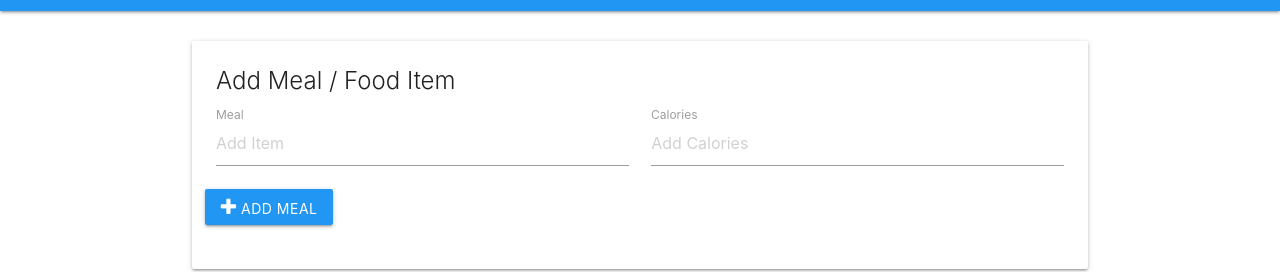
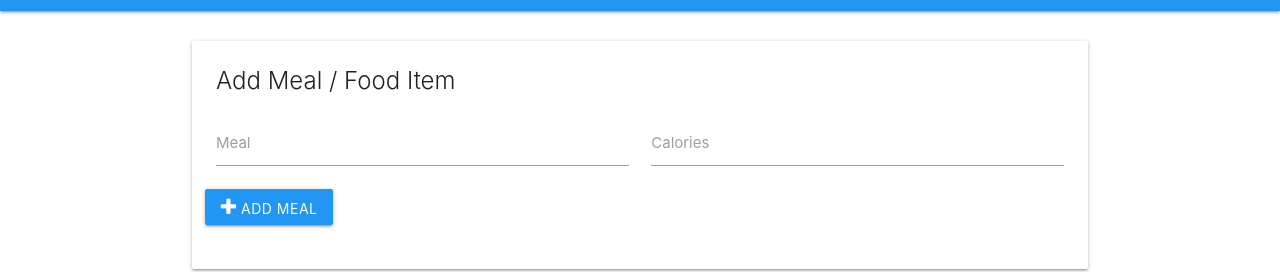
Before and after one commit to LaurenWebDev/Food-Diary, a plain HTML site: page index.html in a window 1280 px wide. Shown: the part 53-325 px from the top of the page. Drawn offline with nearby package versions, Linux system fonts and the light colour scheme.

Commit message:
test input

```diff
--- a/index.html
+++ b/index.html
@@ -28,13 +28,15 @@
         <form class="col">
           <div class="row">
             <div class="input-field col s6">
-              <input type="text" placeholder="Add Item" id="item-name">
+              <input type="text" id="item-name">
               <label for="item-name">Meal</label>
             </div>
             <div class="input-field col s6">
-              <input type="number" placeholder="Add Calories" id="item-calories">
+              <input type="number" id="item-calories">
               <label for="item-calories">Calories</label>
             </div>
+
+
 
             <button class="add-btn btn blue"><i class="fa fa-plus"></i> Add Meal</button>
 
```
